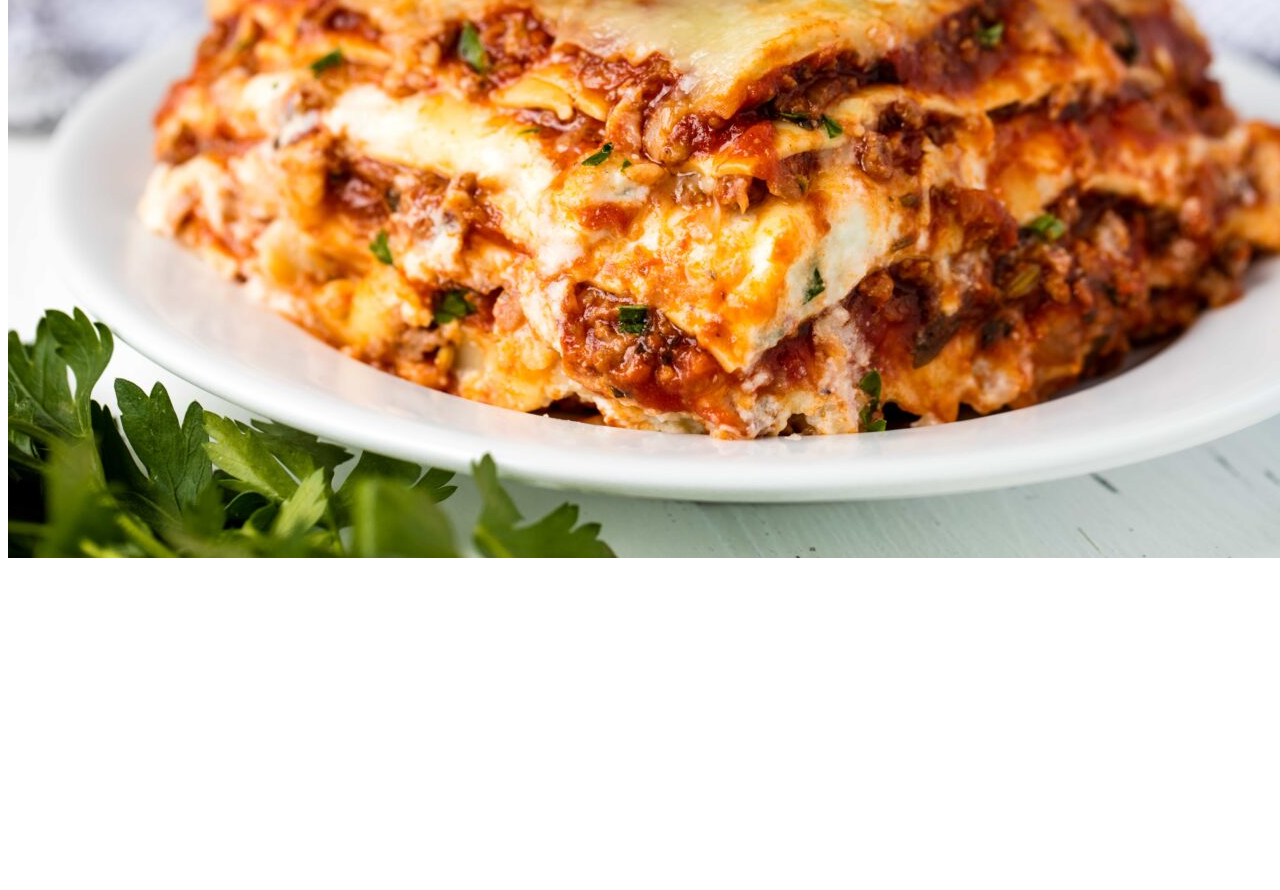
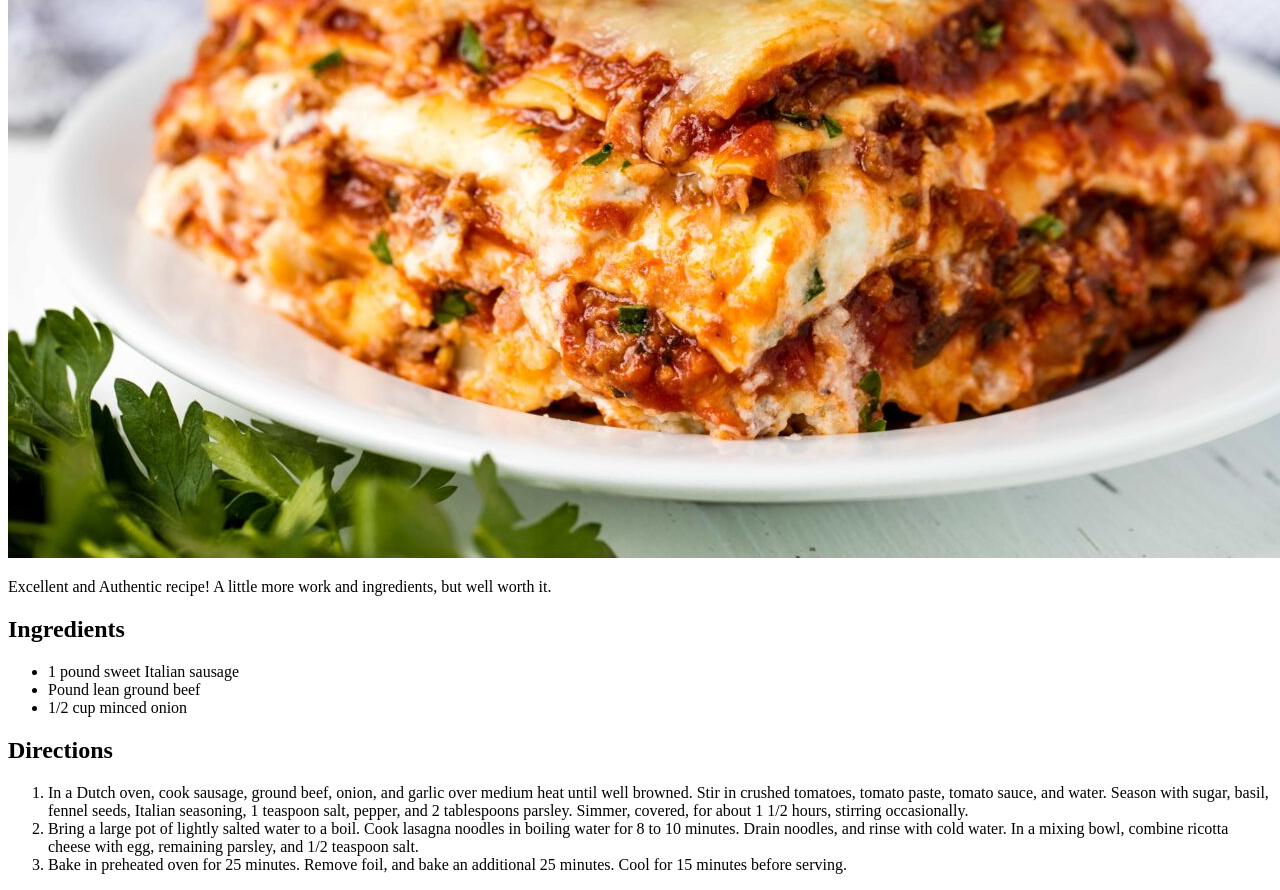
Before and after one commit to idahhan/odin-receipies, a plain HTML site: page recipes/lasagna.html in a window 1280 px wide. Shown: the part 409-1299 px from the top of the page. Before the commit the page ends 987 px from the top, so only its background shows below. Drawn offline with Linux system fonts and the light colour scheme.

Commit message:
lasagna.html

```diff
--- a/recipes/lasagna.html
+++ b/recipes/lasagna.html
@@ -11,8 +11,26 @@
 
     <p>
         <img src="../img/lasagna.jpg" alt="Final photo of lasagna image">
+    </p>
+    <p>
+        Excellent and Authentic recipe! A little more work and ingredients, but well worth it.
+    </p>
 
-    </p>
+<h2>Ingredients</h2>
+
+<ul>
+    <li>1 pound sweet Italian sausage</li>
+    <li>Pound lean ground beef</li>
+    <li>1/2 cup minced onion</li>
+</ul>
+
+<h2>Directions</h2>
+<ol>
+    <li>In a Dutch oven, cook sausage, ground beef, onion, and garlic over medium heat until well browned. Stir in crushed tomatoes, tomato paste, tomato sauce, and water. Season with sugar, basil, fennel seeds, Italian seasoning, 1 teaspoon salt, pepper, and 2 tablespoons parsley. Simmer, covered, for about 1 1/2 hours, stirring occasionally.</li>
+    <li>Bring a large pot of lightly salted water to a boil. Cook lasagna noodles in boiling water for 8 to 10 minutes. Drain noodles, and rinse with cold water. In a mixing bowl, combine ricotta cheese with egg, remaining parsley, and 1/2 teaspoon salt.</li>
+    <li>Bake in preheated oven for 25 minutes. Remove foil, and bake an additional 25 minutes. Cool for 15 minutes before serving.</li>
+</ol>
+
 
 </body>
 </html>
```
Also changed, not shown: recipes/spicypork.html (+14 -0 lines).
